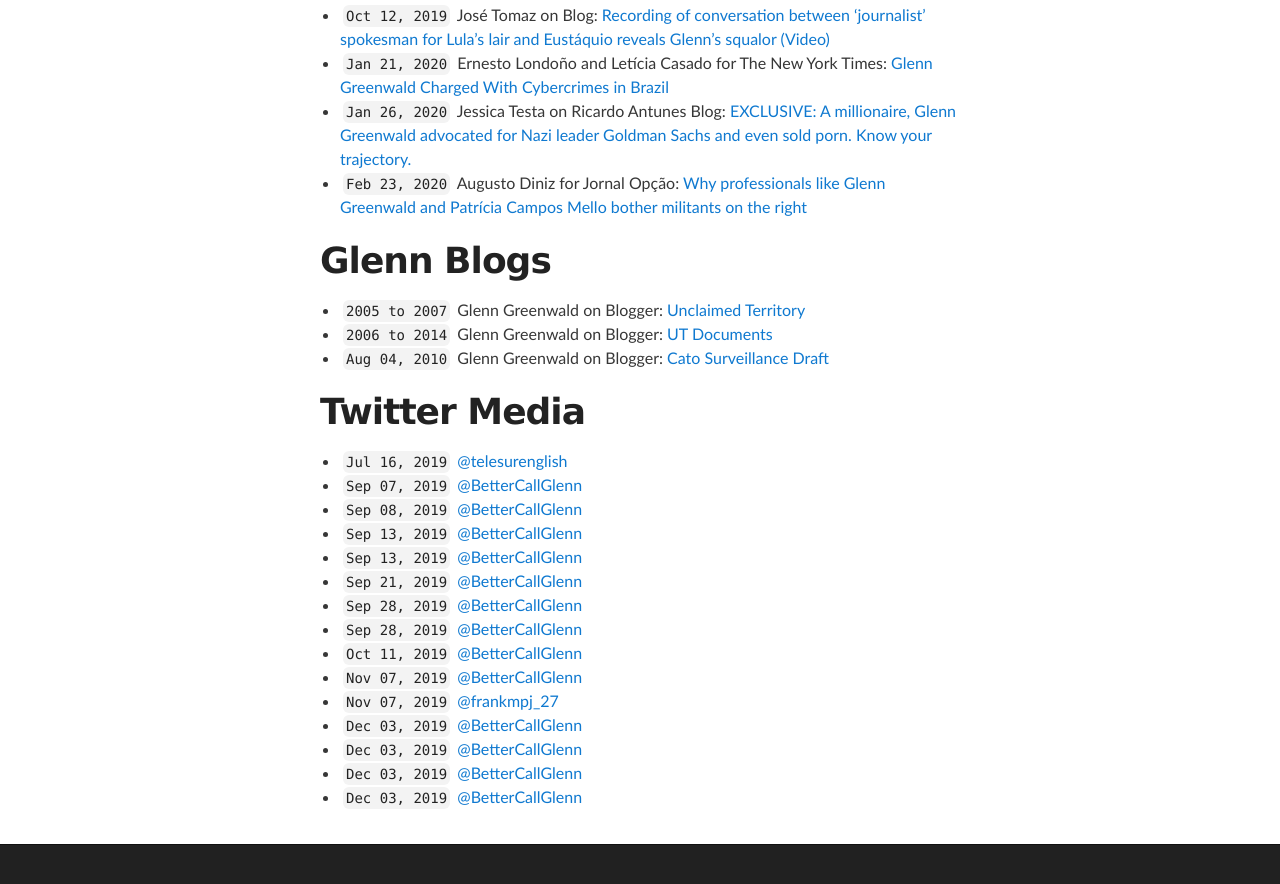
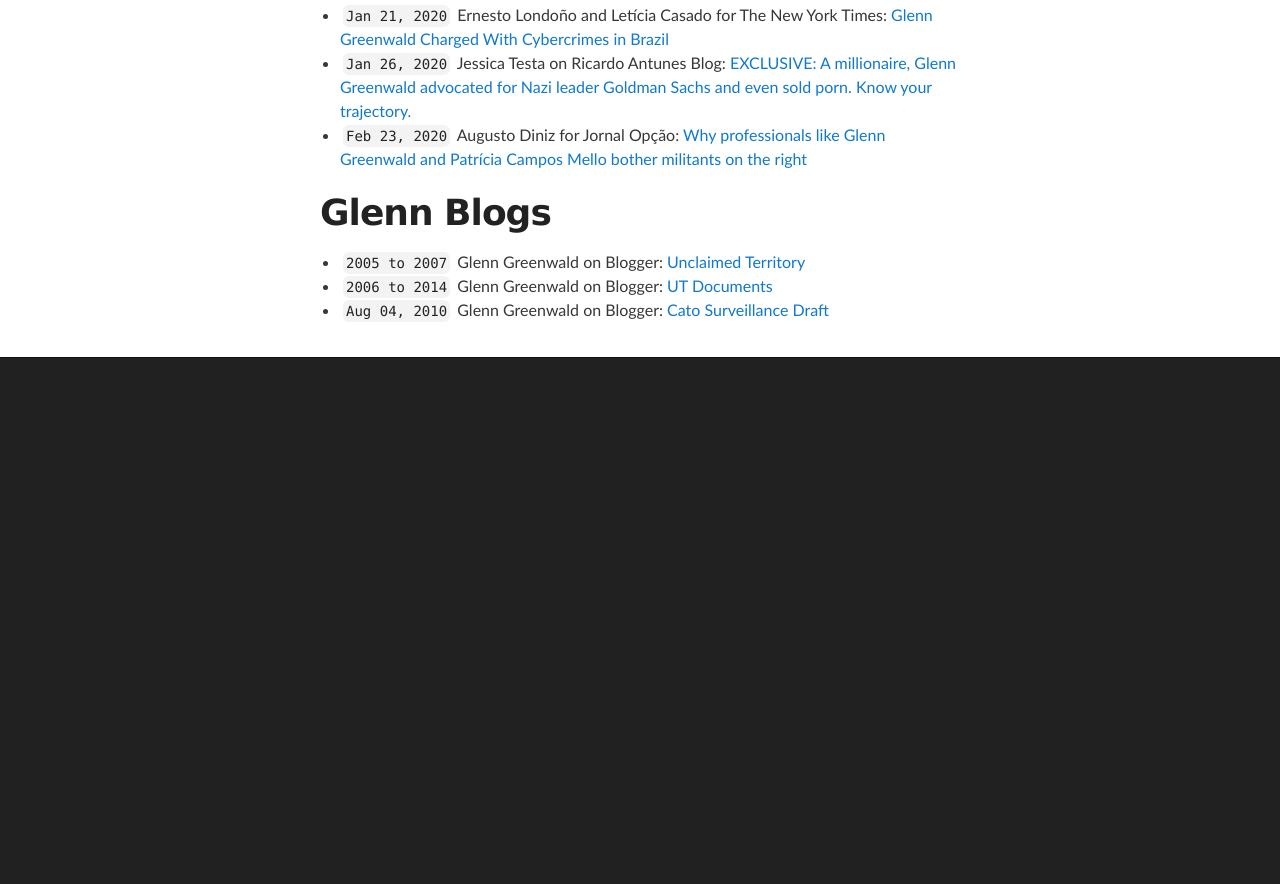
Before and after one commit to masternotions/masternotions.github.io, a Jekyll site: the page built from articles.md, in a window 1280 px wide and 900 px high, scrolled down 2142 px. Shown: the top 884 px of the window. Built offline with Jekyll 4.4.1, drawn with Linux system fonts in a browser that asks for light colours; after the commit the page ends 2555 px from its top, so only the background shows below that; part of the change alters nothing that is shown; some of the changed text lies outside the part shown.

Commit message:
Update articles.md

```diff
--- a/articles.md
+++ b/articles.md
@@ -16,7 +16,6 @@ title: Articles
 - ``Jun 07, 2013`` Andrew Belonsky for Out Magazine: [Glenn Greenwald: Same as Bradley Manning?](https://www.out.com/entertainment/popnography/2013/06/07/glenn-greenwald-whistleblower-bradley-manning)
 - ``Jun 26, 2013`` Abby Ohlheiser for The Atlantic: [Here Comes the Glenn Greenwald Hit Piece](https://www.theatlantic.com/national/archive/2013/06/here-comes-glenn-greenwald-hit-piece/313861/)
 - ``Jun 26, 2013`` Glenn Greenwald for The Guardian: [The personal side of taking on the NSA: emerging smears](https://www.theguardian.com/commentisfree/2013/jun/26/nsa-revelations-response-to-smears)
-- ``Jun 27, 2013`` Robert Stacy McCain on The Other McCain: [Glenn Greenwald Is a Ridiculous Joke (And Alas, the Internet Never Forgets)](https://theothermccain.com/2013/06/27/glenn-greenwald-is-a-ridiculous-joke-and-alas-the-internet-never-forgets/)
 - ``Jul 03, 2013`` Jerry Portwood for Out Magazine: [Glenn Greenwald's Friend and Former Business Partner Defends Him](https://www.out.com/entertainment/popnography/2013/07/03/glenn-greenwald-former-lover-porn-jake-jaxson-jason-buchtel)
 - ``Jul 08, 2013`` Editors for CBC News: [Ballet school accused of kicking out dancer for doing porn](https://www.cbc.ca/news/canada/manitoba/ballet-school-accused-of-kicking-out-dancer-for-doing-porn-1.1329099)
 - ``Jul 11, 2013`` Adam Levick for The Algemeiner: [Glenn Greenwald's Anti-Semitism Exposed](https://www.algemeiner.com/2013/07/11/glenn-greenwalds-anti-semitism-exposed/)
@@ -59,6 +58,8 @@ title: Articles
 - ``2006 to 2014`` Glenn Greenwald on Blogger: [UT Documents](http://utdocuments.blogspot.com/)
 - ``Aug 04, 2010`` Glenn Greenwald on Blogger: [Cato Surveillance Draft](http://surveillancedraft.blogspot.com/)
 
+<!--
+
 # Twitter Media
 
 - ``Jul 16, 2019`` [@telesurenglish](https://twitter.com/telesurenglish/status/1151144461738446848)
@@ -76,3 +77,5 @@ title: Articles
 - ``Dec 03, 2019`` [@BetterCallGlenn](https://twitter.com/BetterCallGlenn/status/1201900921367740416)
 - ``Dec 03, 2019`` [@BetterCallGlenn](https://twitter.com/BetterCallGlenn/status/1201923240131739654)
 - ``Dec 03, 2019`` [@BetterCallGlenn](https://twitter.com/BetterCallGlenn/status/1201923855360647168)
+
+-->
```
